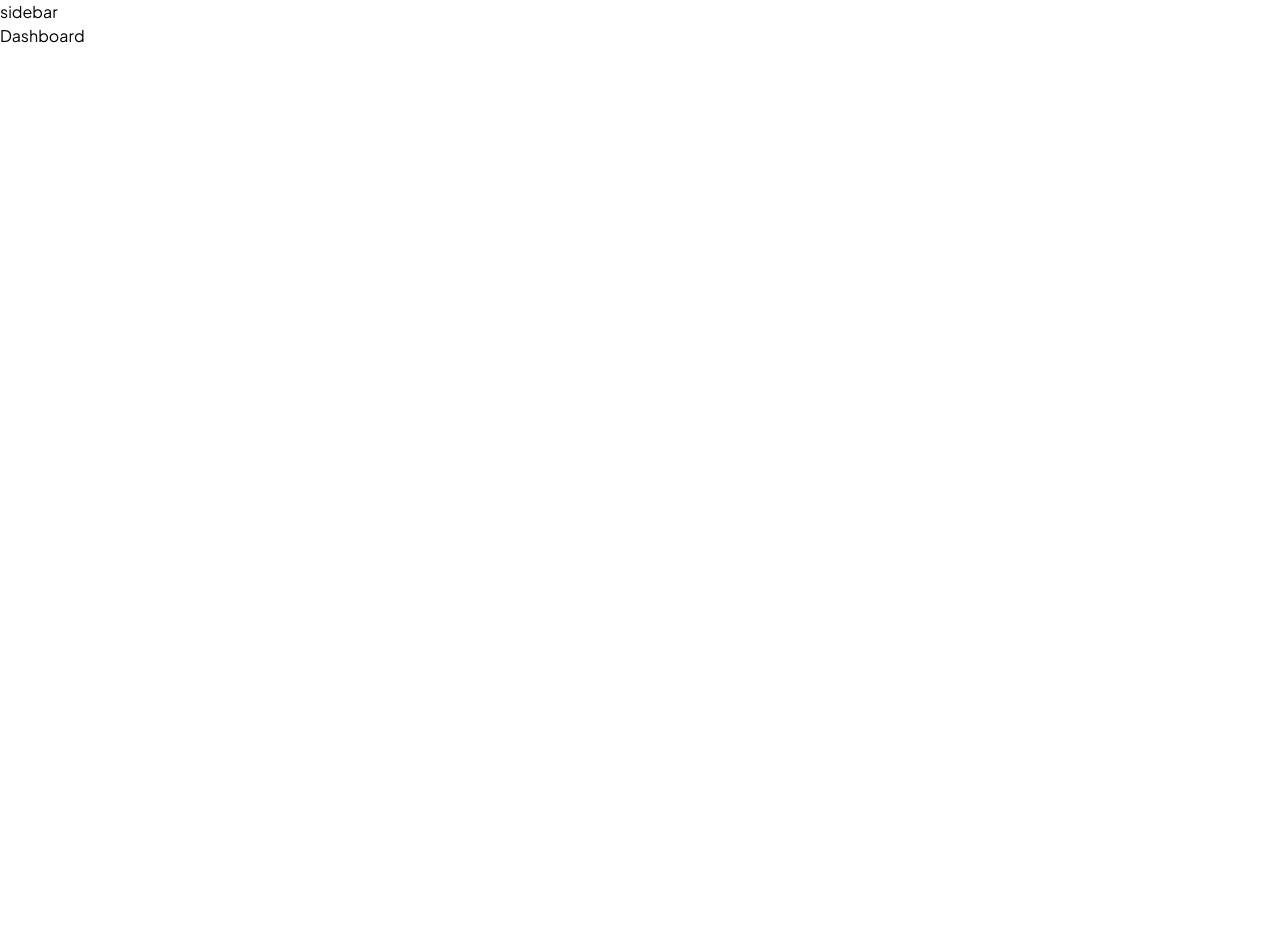
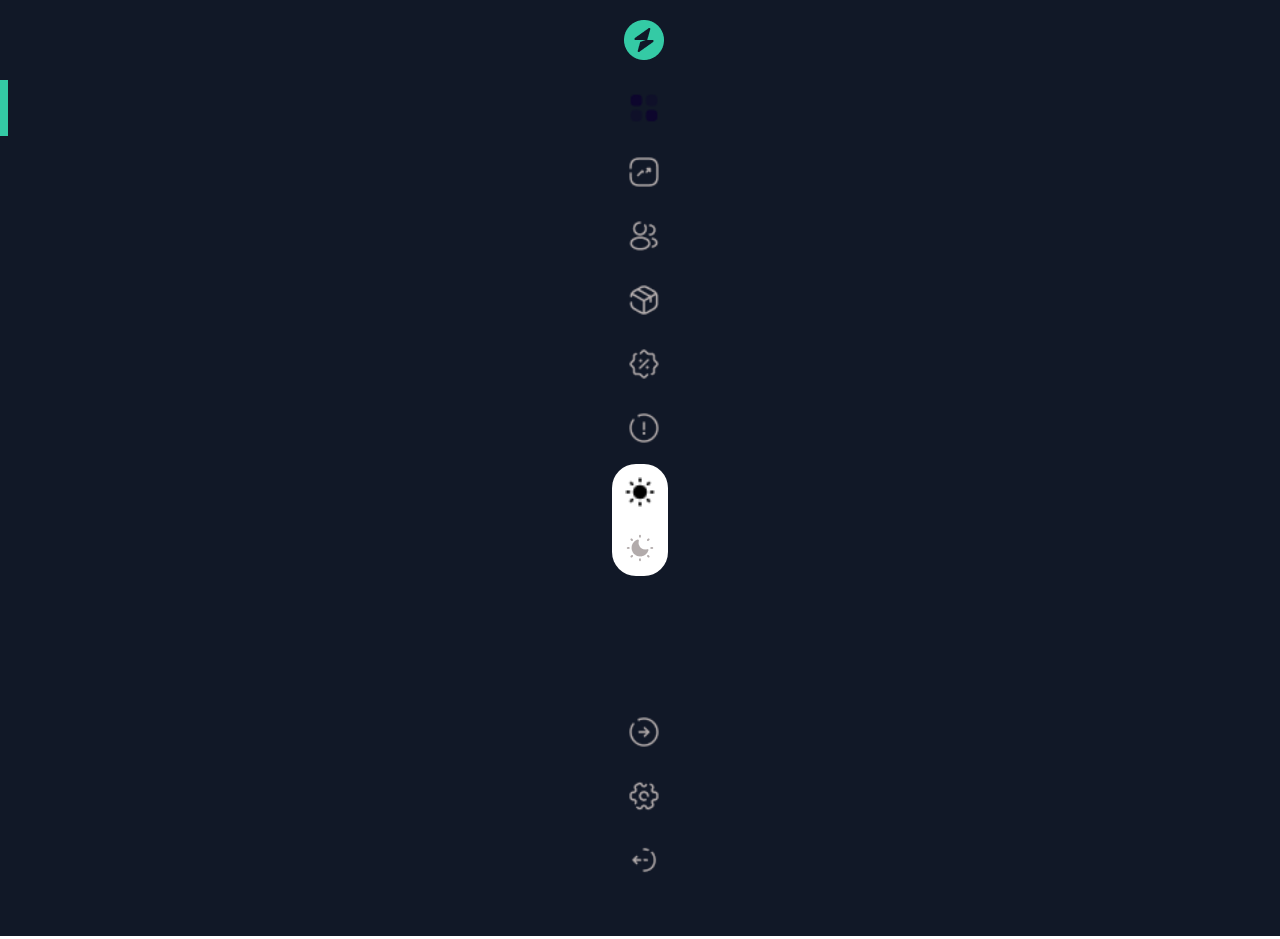
Before and after one commit to dExtinctedCoder/geegpay-frontend-challenge, a React (Vite) app: page / in a window 1280 px wide. Shown: the top 939 px of the page. Before the commit the page ends 800 px from the top, so only its background shows below. Built offline with nearby package versions, Linux system fonts and the light colour scheme.

Commit message:
build fucntional desktop sidebar

```diff
--- a/src/components/dashboard/sidebar.tsx
+++ b/src/components/dashboard/sidebar.tsx
@@ -1,6 +1,71 @@
-function Sidebar() {
+import { NavLink, Link } from 'react-router-dom'
+// import { useContext } from 'react'
+// import { ThemeContext } from '../context/themeContext'
+import BACK from '../../assets/icons/arrow-right.png'
+import SETTINGS from '../../assets/icons/setting-2.png'
+import LOGOUT from '../../assets/icons/logout.png'
+import DASHBOARD from '../../assets/icons/dashboard.png'
+import ANALYTICS from '../../assets/icons/trend-up.png'
+import CUSTOMER from '../../assets/icons/profile-2user.png'
+import PRODUCTS from '../../assets/icons/box.png'
+import DISCOUNT from '../../assets/icons/discount-shape.png'
+import INFO from '../../assets/icons/info-circle.png'
+import LOGO from '../../assets/images/Vectorlogo.png'
+import SUN from '../../assets/icons/sun.png'
+import MOON from '../../assets/icons/moon.png'
+
+interface PropsType {
+  theme: string
+  setTheme: React.Dispatch<React.SetStateAction<string>>
+}
+
+function Sidebar({ theme, setTheme }: PropsType) {
+
   return (
-    'sidebar'
+    <aside className={`${theme === 'light' ? 'bg-[#F7F8FA] text-[#26282C]' : 'bg-gray-900 text-white'} min-h-screen py-2 pb-12 flex flex-col items-center gap-y-32`}>
+      <nav className="w-full flex flex-col items-center gap-y-2">
+        <Link className="items-center nav-link w-full border-l-[8px] border-transparent flex justify-center py-3" to="/">
+          <img width={40} height={40} src={LOGO} alt="IMG-LOGO" />
+        </Link>
+        <NavLink className="items-center nav-link w-full border-l-[8px] border-transparent flex justify-center py-3" to="/">
+          <img className={`${theme === 'dark' ? 'invert' : 'invert-0'}`} width={32} height={32} src={DASHBOARD} alt="IMG-DASHBOARD" />
+        </NavLink>
+        <NavLink className="items-center nav-link w-full border-l-[8px] border-transparent flex justify-center py-3" to="/analytics">
+          <img width={32} height={32} src={ANALYTICS} alt="IMG-ANALYTICS" />
+        </NavLink>
+        <NavLink className="items-center nav-link w-full border-l-[8px] border-transparent flex justify-center py-3" to="/customers">
+          <img width={32} height={32} src={CUSTOMER} alt="IMG-CUSTOMER" />
+        </NavLink>
+        <NavLink className="items-center nav-link w-full border-l-[8px] border-transparent flex justify-center py-3" to="/products">
+          <img width={32} height={32} src={PRODUCTS} alt="IMG-PRODUCTS" />
+        </NavLink>
+        <NavLink className="items-center nav-link w-full border-l-[8px] border-transparent flex justify-center py-3" to="/discount">
+          <img width={32} height={32} src={DISCOUNT} alt="IMG-DISCOUNT" />
+        </NavLink>
+        <NavLink className="items-center nav-link w-full border-l-[8px] border-transparent flex justify-center py-3" to="/help">
+          <img width={32} height={32} src={INFO} alt="IMG-HELP" />
+        </NavLink>
+        <div className="flex flex-col items-center gap-y-4 bg-white rounded-3xl px-2 py-2">
+          <button onClick={() => setTheme("light")} className={`w-[40px] aspect-square flex items-center justify-center rounded-full ${theme === 'light' ? 'bg-[#34CAA5]' : 'bg-white'}`}>
+            <img className={`${theme === 'light' ? 'w-[32px] height-[32px] invert-0' : 'w-[30px] h-[30px] invert'}`} width={30} height={30} src={SUN} alt="IMG-SUN" />
+          </button>
+          <button onClick={() => setTheme("dark")} className={`w-[40px] aspect-square flex items-center justify-center rounded-full ${theme === 'dark' ? 'bg-[#34CAA5]' : 'bg-white'}`}>
+            <img className={`${theme === 'dark' ? 'w-[32px] height-[32px] invert' : 'w-[30px] h-[30px]'}`} width={30} height={30} src={MOON} alt="IMG-MOON" />
+          </button>
+        </div>
+      </nav>
+      <div className="w-full flex flex-col items-center gap-y-2">
+        <div className="w-full border-l-[8px] border-transparent flex justify-center py-3">
+          <img width={32} height={32} src={BACK} alt="IMG-BACK" className="cursor-pointer" />
+        </div>
+        <NavLink className="items-center nav-link w-full border-l-[8px] border-transparent flex justify-center py-3" to="/settings">
+          <img width={32} height={32} src={SETTINGS} alt="IMG-SETTINGS" />
+        </NavLink>
+        <NavLink className="items-center nav-link w-full border-l-[8px] border-transparent flex justify-center py-3" to="/logout">
+          <img width={32} height={32} src={LOGOUT} alt="IMG-LOGOUT" />
+        </NavLink>
+      </div>
+    </aside>
   )
 }
 
```
